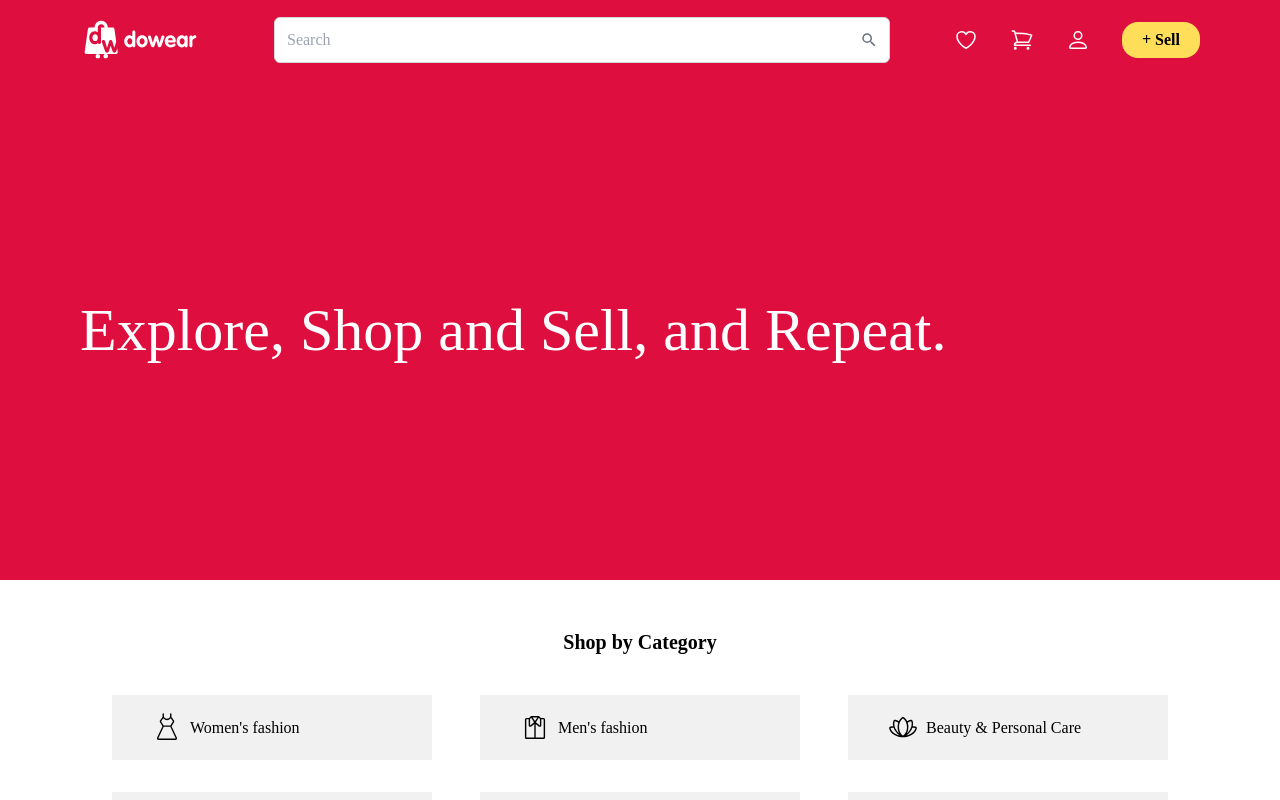
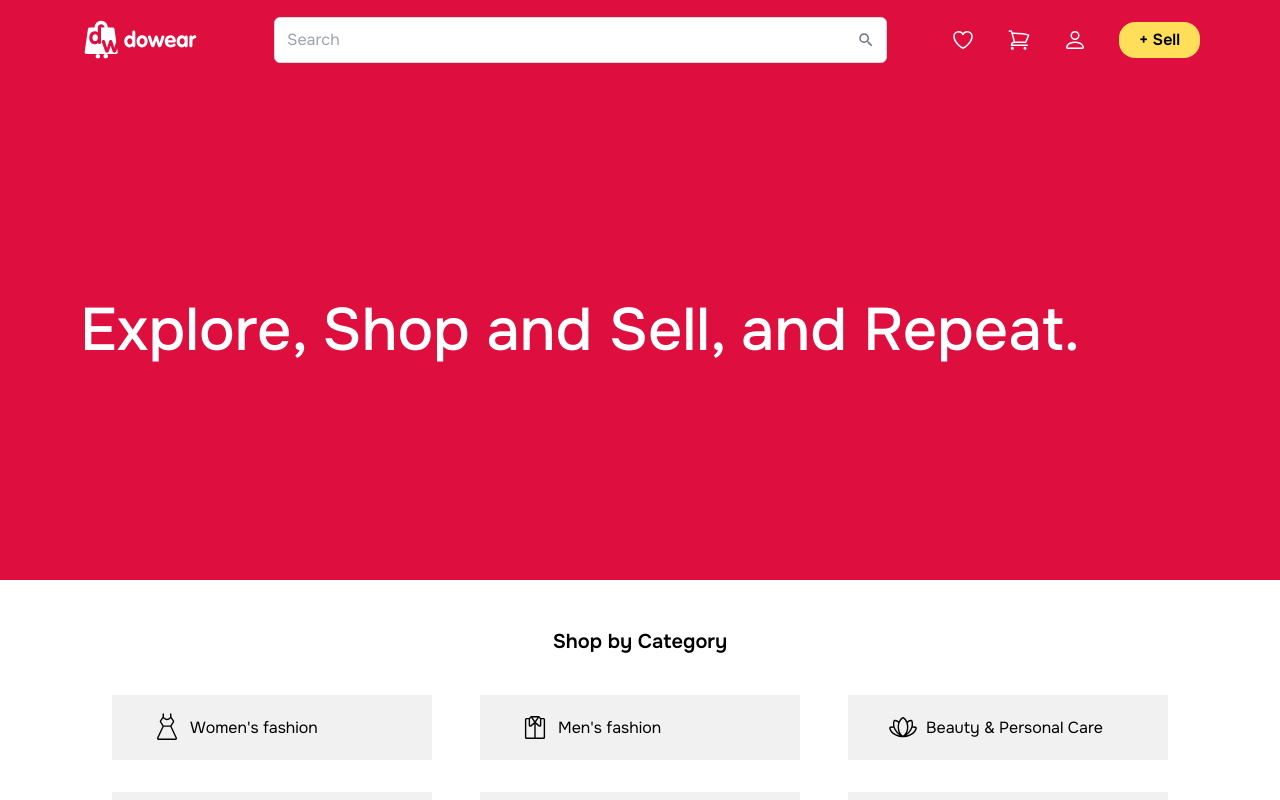
Before and after one commit to psalmantha/dowear-frontend, a React (Vite) app: page / in a window 1280 px wide. Shown: the top 800 px of the page. Built offline with nearby package versions, Linux system fonts and the light colour scheme; no server answers.

Commit message:
fix: comment out font-family to resolve font rendering conflict

```diff
--- a/src/index.css
+++ b/src/index.css
@@ -3,7 +3,7 @@
 @import "tailwindcss/utilities";
 
 :root {
-  font-family: Onest, serif;
+  font-family: 'Onest', serif;
   line-height: 1.5;
   font-weight: 400;
 
@@ -12,7 +12,7 @@
   -webkit-font-smoothing: antialiased;
   -moz-osx-font-smoothing: grayscale;
 
-  font-family: var(--font-family-primary);
+  /* font-family: var(--font-family-primary); */
   line-height: var(--line-height);
   font-weight: var(--font-weight);
 }
```
